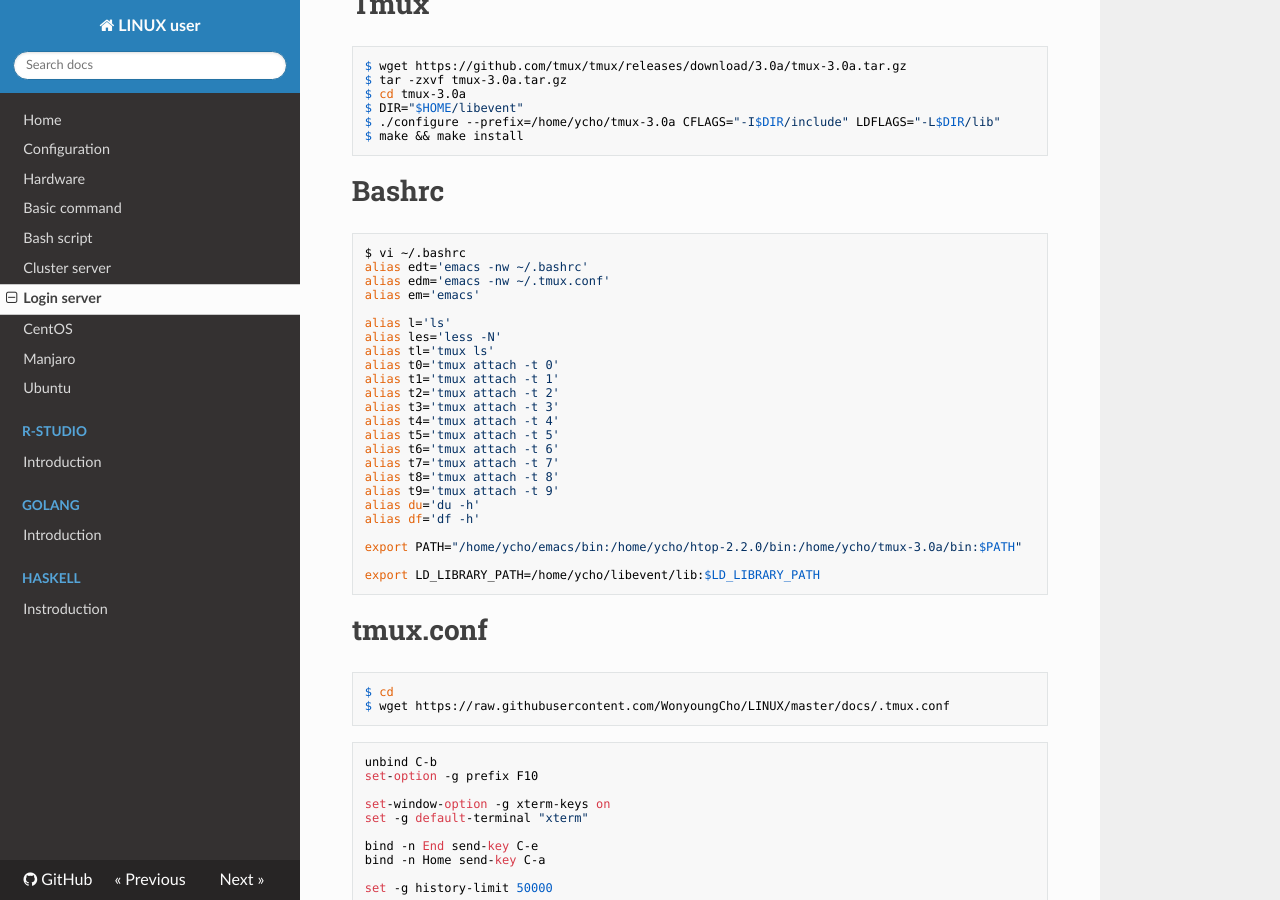
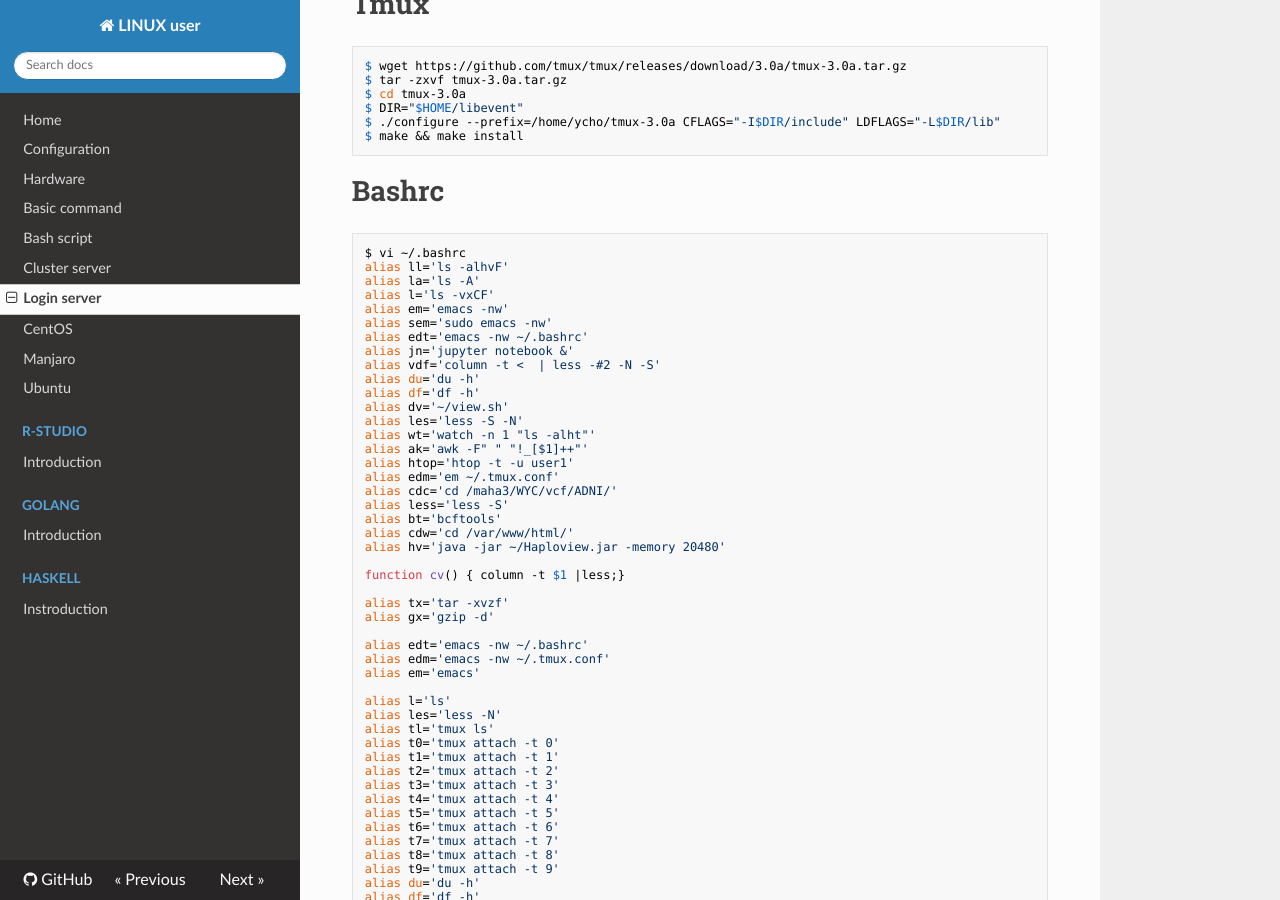
Before and after one commit to WonyoungCho/LINUX, an MkDocs documentation site: the page built from docs/login_server.md, in a window 1280 px wide and 900 px high, scrolled down 708 px. Built offline with MkDocs 1.6.1, drawn with Linux system fonts in a browser that asks for light colours; nearby versions of some CDN libraries; old or Windows-style settings are respelled for this version of MkDocs.

Commit message:
Update login_server.md

````diff
--- a/docs/login_server.md
+++ b/docs/login_server.md
@@ -41,6 +41,33 @@ $ make && make install
 # Bashrc
 ```
 $ vi ~/.bashrc
+alias ll='ls -alhvF'
+alias la='ls -A'
+alias l='ls -vxCF'
+alias em='emacs -nw'
+alias sem='sudo emacs -nw'
+alias edt='emacs -nw ~/.bashrc'
+alias jn='jupyter notebook &'
+alias vdf='column -t <  | less -#2 -N -S'
+alias du='du -h'
+alias df='df -h'
+alias dv='~/view.sh'
+alias les='less -S -N'
+alias wt='watch -n 1 "ls -alht"'
+alias ak='awk -F" " "!_[$1]++"'
+alias htop='htop -t -u user1'
+alias edm='em ~/.tmux.conf'
+alias cdc='cd /maha3/WYC/vcf/ADNI/'
+alias less='less -S'
+alias bt='bcftools'
+alias cdw='cd /var/www/html/'
+alias hv='java -jar ~/Haploview.jar -memory 20480'
+
+function cv() { column -t $1 |less;}
+
+alias tx='tar -xvzf'
+alias gx='gzip -d'
+
 alias edt='emacs -nw ~/.bashrc'
 alias edm='emacs -nw ~/.tmux.conf'
 alias em='emacs'
````
